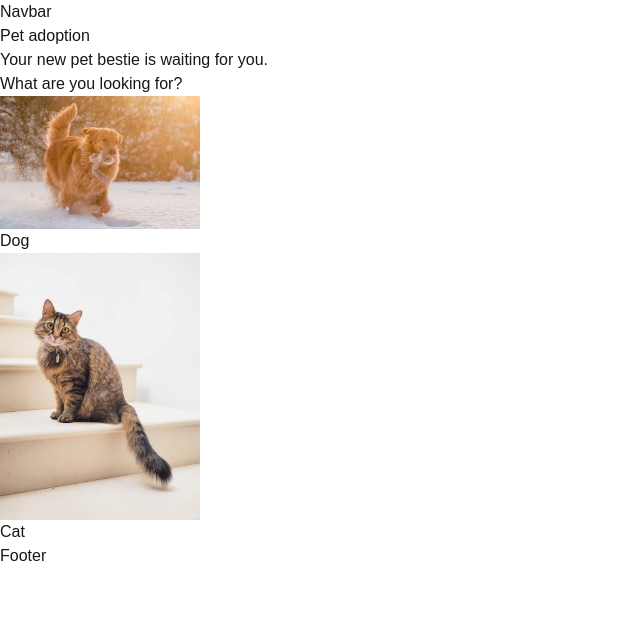
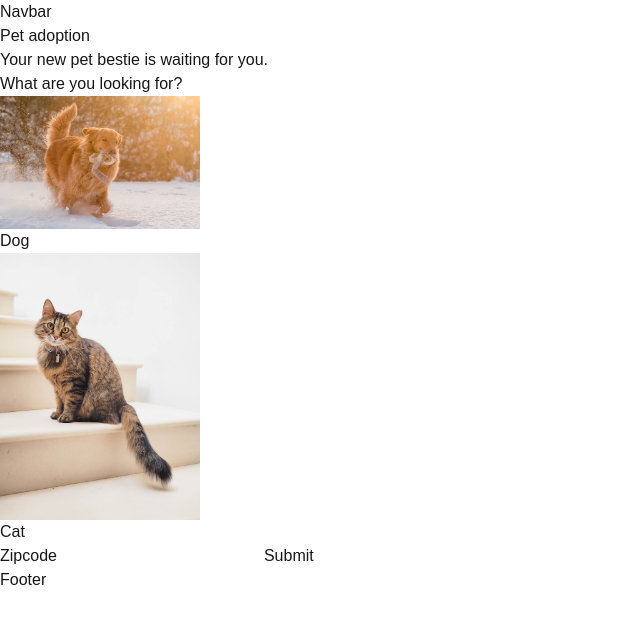
Before and after one commit to Guillermo-Martin/pet-adoption, a Next.js app: page / in a window 1280 px wide. Shown: the top 624 px of the page, without its empty margins (0-640 px from the left). Built offline with nearby package versions, Linux system fonts and the light colour scheme.

Commit message:
Add basic form and create 'handleSubmit' function with basic functionality

```diff
--- a/src/app/page.tsx
+++ b/src/app/page.tsx
@@ -1,5 +1,5 @@
 "use client";
-// import { useState } from "react";
+import { useState, FormEvent } from "react";
 // import Image from "next/image";
 import PetButton from "./../components/PetButton";
 // import styles from "@/app/styles/home.module.css";
@@ -10,11 +10,23 @@ export default function Home() {
   };
 
   // ---------- Functions ----------
+  // ----- selecting animal type -----
   const handleClick = (animal: string) => {
     searchOptions.type = animal;
 
     console.log(searchOptions.type, "line 17");
   };
+
+  // ----- handleSubmit -----
+  const handleSubmit = (event: FormEvent<HTMLFormElement>) => {
+    event.preventDefault();
+
+    alert(`Searching for ${searchOptions.type}`!);
+  };
+
+
+
+
 
   return (
     <div>
@@ -30,12 +42,18 @@ export default function Home() {
         <div className="button-container">
           <PetButton src="/images/placeholder-01.jpg" alt="Dog" text="Dog" onClick={handleClick} animalType="dog" />
           <PetButton src="/images/placeholder-02.jpg" alt="Cat" text="Cat" onClick={handleClick} animalType="cat" />
-
           {/* ***** vvv  For later  vvv ***** */}
           {/* <PetButton src="/images/placeholder-03.jpg" alt="Fish" text="Something else" onClick={handleClick} animalType="something-else" /> */}
         </div>
       </div>
 
+      {/* ---------- Zipcode ---------- */}
+      <form onSubmit={handleSubmit}>
+        <label>Zipcode</label>
+        <input type="text" pattern="[0-9]{5}" title="Five digit zip code" />
+
+        <button>Submit</button>
+      </form>
 
 
 
```
